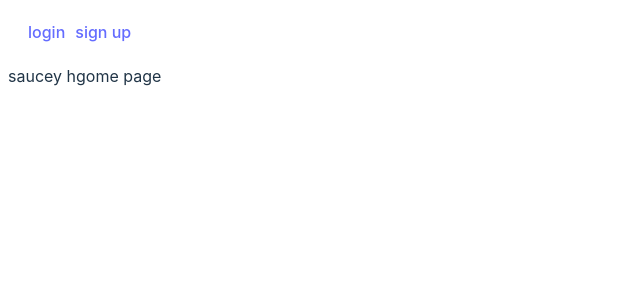
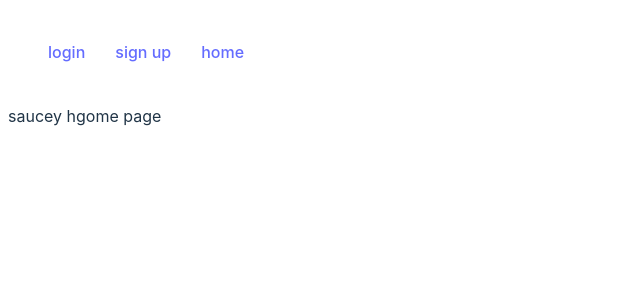
Before and after one commit to moodyRahman/clip-manager, a React (Vite) app in the folder frontend/: page / in a window 1280 px wide. Shown: the top 300 px of the page, without its empty margins (0-640 px from the left). Built offline with nearby package versions, Linux system fonts and the light colour scheme.

Commit message:
navbar styling to match root

```diff
--- a/frontend/src/components/Nav.jsx
+++ b/frontend/src/components/Nav.jsx
@@ -3,13 +3,13 @@ import styled from 'styled-components'
 
 const NavWrapper = styled.ul`
     list-style-type: none;
-    margin: 20px;
+    margin: 40px;
     padding: 0;
 `
 
 const NavElement = styled(Link)`
     display: inline;
-    padding-right: 10px;
+    padding-right: 30px;
 `
 
 const Nav = () => {
@@ -19,6 +19,7 @@ const Nav = () => {
         <NavWrapper>
             <NavElement to="/login">login</NavElement>
             <NavElement to="/signup">sign up</NavElement>
+            <NavElement to="/">home</NavElement>
         </NavWrapper>
     )
 
```
